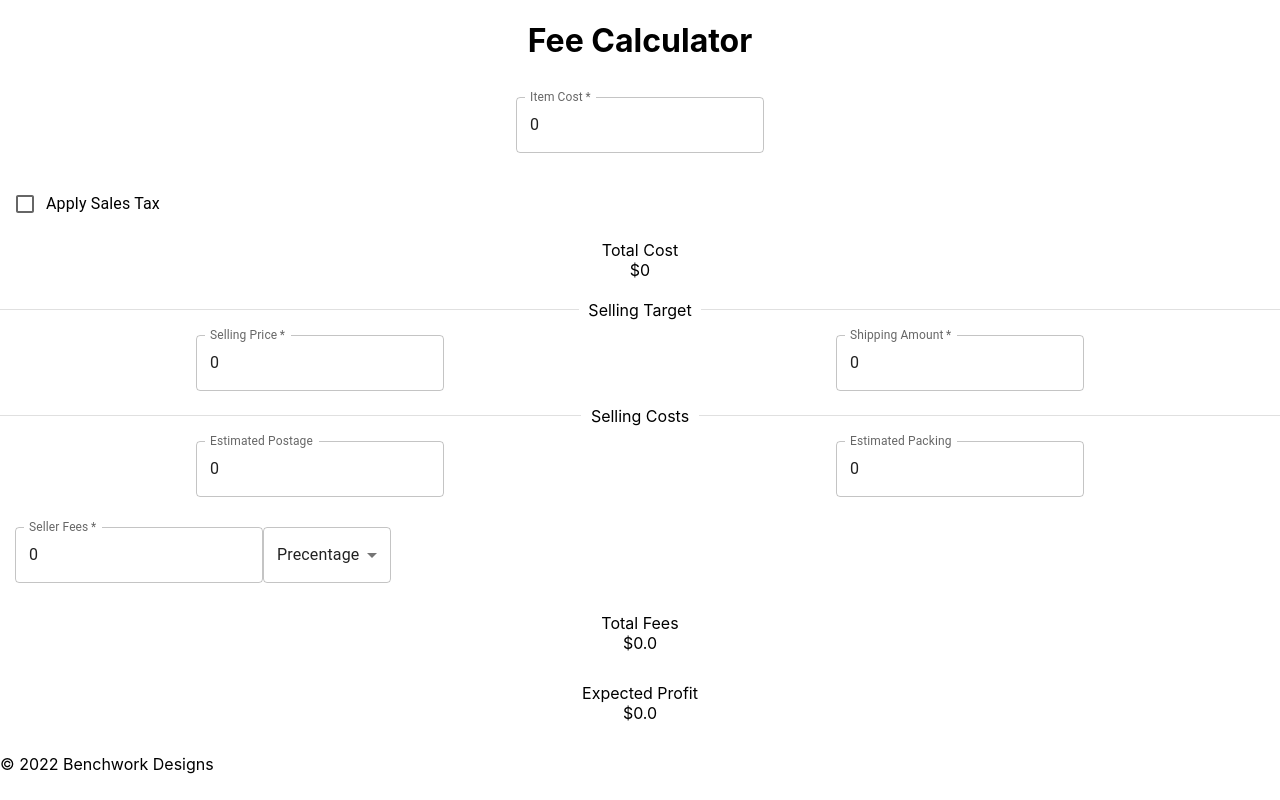
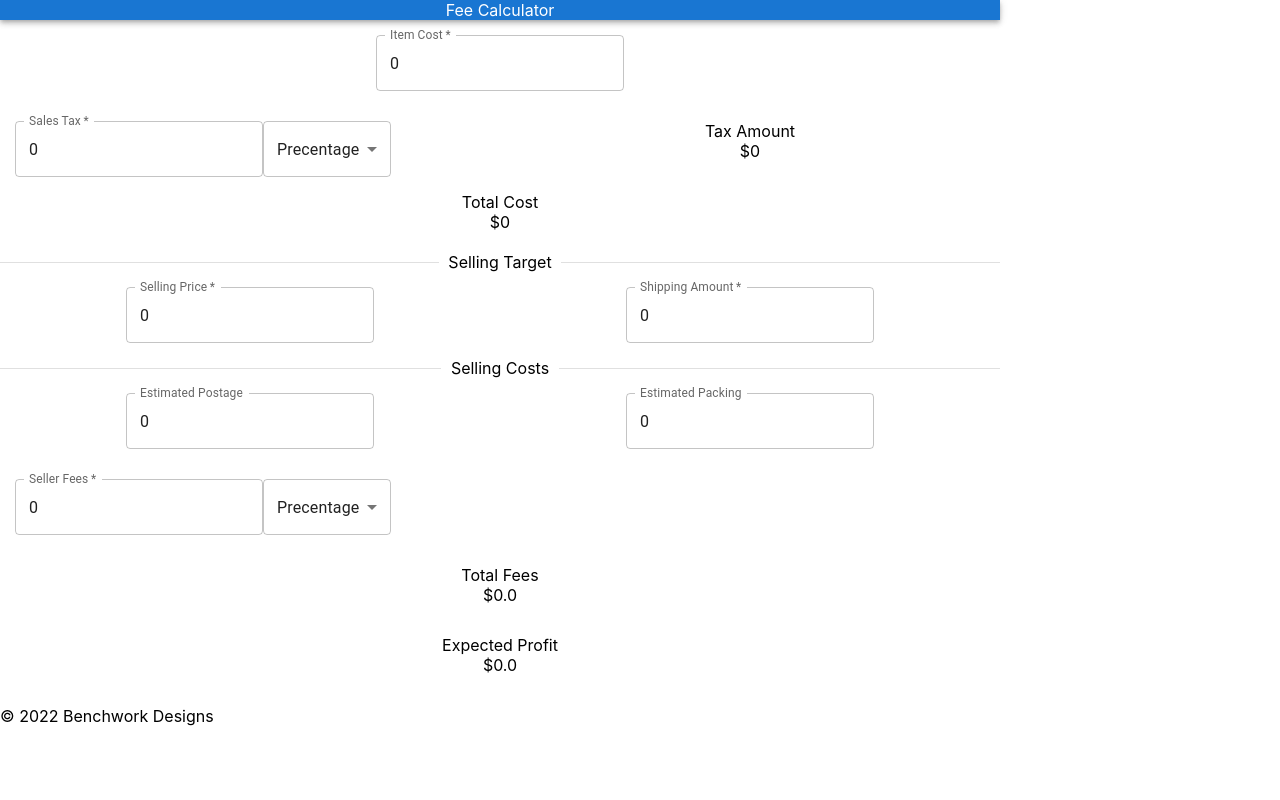
Before and after one commit to Fortee2/flipper-fees, a React (Create React App) app: page / in a window 1280 px wide. Built offline with nearby package versions, Linux system fonts and the light colour scheme.

Commit message:
Created Item Cost
Added Item Cost component

```diff
--- a/public/index.html
+++ b/public/index.html
@@ -30,7 +30,7 @@
     <header></header>
     <main>
       <noscript>You need to enable JavaScript to run this app.</noscript>
-      <div id="root"></div>
+      <div id="root" style="min-width: 350px; max-width:1000px;"></div>
     </main>
     <footer>
       <p>&copy; 2022 Benchwork Designs</p>
--- a/src/components/Pages/Calculator/CalculatorPage.tsx
+++ b/src/components/Pages/Calculator/CalculatorPage.tsx
@@ -1,18 +1,16 @@
 import { useEffect, useState } from "react";
 import TextField from '@mui/material/TextField';
 import ItemCalculator from "../../../calculators/ItemCalculator";
-import { Checkbox, Divider, FormControlLabel, FormGroup } from "@mui/material";
+import { AppBar, Divider } from "@mui/material";
 import { Box } from "@mui/system";
 import SellingFee from "../../../model/SellingFee";
 import FeeTypes from "../../../enums/FeeTypes";
 import FeeCalculator from "../../../calculators/FeeCalculator";
 import { PrecentageInput } from "../../shared/PrecentageInput";
+import ItemCost from "./ItemCost";
 
 const CalculatorPage =  () => {
-    const [itemPrice, setItemPrice] = useState<number>(0);
-    const [salesTax, setSalesTax] = useState<number>(0);
-    const [salesTaxType , setSalesTaxType] = useState<number>(FeeTypes.PERCENTAGE);
-   // const [calculatedTax, setCalculatedTax] = useState<number>(0);
+
     const [sellPrice, setSellPrice] = useState<number>(0);
     const [shippingChrg, setShippingChrg] = useState<number>(0);
     const [estimatedShipping, setEstimatedShipping] = useState<number>(0);
@@ -20,12 +18,11 @@ const CalculatorPage =  () => {
     const [feePrct, setFeePrct] = useState<number>(0);
     const [totalCost, setTotalCost] = useState<number>(0);
     const [totalFee, setTotalFee] = useState<number>(0);
-    const [showSalesTax, setShowSalesTax] = useState<boolean>(false);
 
-    const setCalculatedAmount = () => {
+
+    const setCalculatedAmount = (itemPrice : number, salesTax :number, salesTaxType: FeeTypes ) => {
         const Item = new ItemCalculator( itemPrice, salesTax, salesTaxType, 0, 0 );
 
-        //setCalculatedTax(Item.calculatedTax);
         setTotalCost(Item.totalItemCost);
     }
 
@@ -48,75 +45,22 @@ const CalculatorPage =  () => {
         calculateTotalFees(fees);
     },[sellPrice, feePrct, shippingChrg,estimatedShipping,estimatedPacking]);
 
-    useEffect(
-        ()=>{
-            setCalculatedAmount();
-        },[itemPrice, salesTax]
-    );
 
     return(
 
         <div >
-
-            <h1>Fee Calculator</h1>
+            <AppBar position="static">
+                Fee Calculator
+            </AppBar>
 
             <Box >
-                <div className="row">
-                    <div className="col-12">
-                        <TextField
-                            required
-                            id="item-priece"
-                            type={"number"}
-                            onChange={(event)=>{
-                            setItemPrice( Number(event.target.value));
-
-                            } }
-                            label="Item Cost"
-                            value={itemPrice}
-                        />
-                    </div>
-                </div>
-                <div className="row" >
-                    <div className="col-12">
-                        <FormGroup>
-                            <FormControlLabel
-                                control={
-                                    <Checkbox
-                                        defaultChecked checked={showSalesTax}
-                                        onChange={e=>setShowSalesTax(e.target.checked)}
-                                    />
-                                }
-                                label="Apply Sales Tax"  />
-                        </FormGroup>
-                    </div>
-                </div>
-
-                <div className="row" hidden={!showSalesTax} >
-                        <div className="col-12">
-                            <div>
-                                <PrecentageInput
-                                    label="Sales Tax"
-                                    amtType={FeeTypes.PERCENTAGE}
-                                    value={salesTax}
-                                    handleOnChange={(value, amtType)=>{
-                                        setSalesTax(value);
-                                        setSalesTaxType(amtType);
-                                    }}
-                                />
-                            </div>
-                        </div>
-                        <div className="col-12">
-                            <span>Tax Amount</span>
-                            <br></br>
-                            <span>${salesTax}</span>
-                        </div>
-                </div>
+                <ItemCost handleOnChange={setCalculatedAmount} />
                 <div>
                     <span>Total Cost</span>
                     <br></br>
                     <span>${totalCost}</span>
                 </div>
-        </Box>
+            </Box>
         <br />
 
             <Divider>Selling Target</Divider>
--- /dev/null
+++ b/src/components/Pages/Calculator/ItemCost.tsx
@@ -0,0 +1,59 @@
+import TextField from "@mui/material/TextField";
+import { useEffect, useState } from "react";
+import FeeTypes from "../../../enums/FeeTypes";
+import { PrecentageInput } from "../../shared/PrecentageInput";
+
+interface ItemCostProps {
+    handleOnChange: (itemPrice : number, taxValue: number,  taxType :  FeeTypes)    => void;
+}
+
+const ItemCost = (props: ItemCostProps ) => {
+    const [itemPrice, setItemPrice] = useState<number>(0);
+    const [salesTax, setSalesTax] = useState<number>(0);
+    const [salesTaxType , setSalesTaxType] = useState<number>(FeeTypes.PERCENTAGE);
+
+    useEffect(() => {
+        props.handleOnChange(itemPrice, salesTax, salesTaxType);
+    },[itemPrice, salesTax]);
+
+    return (
+        <>
+            <div className="row">
+                <div className="col-12">
+                    <TextField
+                        required
+                        data-testid = "item-price-input"
+                        id="item-price"
+                        type={"number"}
+                        onChange={(event)=>{
+                        setItemPrice( Number(event.target.value));
+
+                        } }
+                        label="Item Cost"
+                        value={itemPrice}
+                    />
+                </div>
+            </div>
+            <div className="row"  >
+                <div className="col-6">
+                    <PrecentageInput
+                        label="Sales Tax"
+                        amtType={FeeTypes.PERCENTAGE}
+                        value={salesTax}
+                        handleOnChange={(value, amtType)=>{
+                            setSalesTax(value);
+                            setSalesTaxType(amtType);
+                        }}
+                    />
+                </div>
+                <div className="col-6">
+                    <span>Tax Amount</span>
+                        <br></br>
+                        <span>${salesTax}</span>
+                </div>
+            </div>
+        </>
+    );
+}
+
+export default ItemCost;
```
